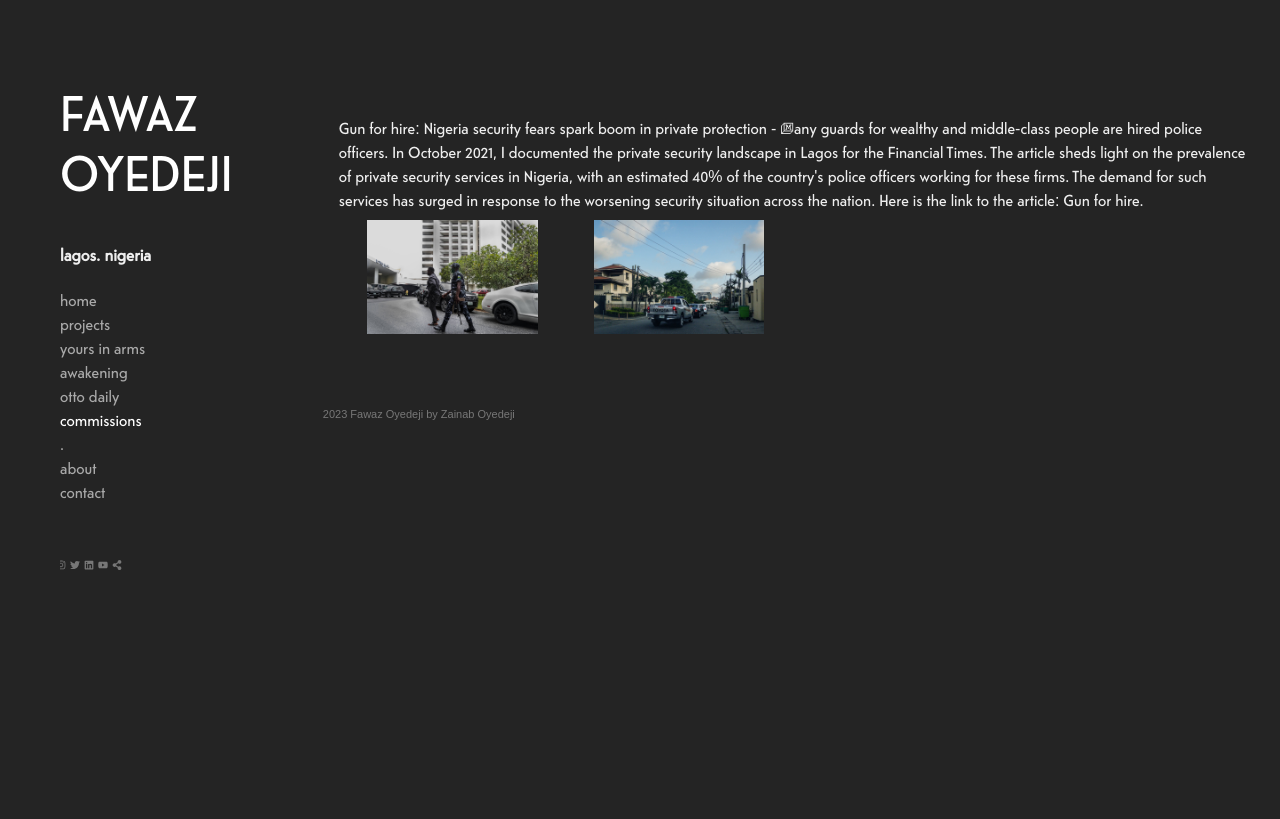
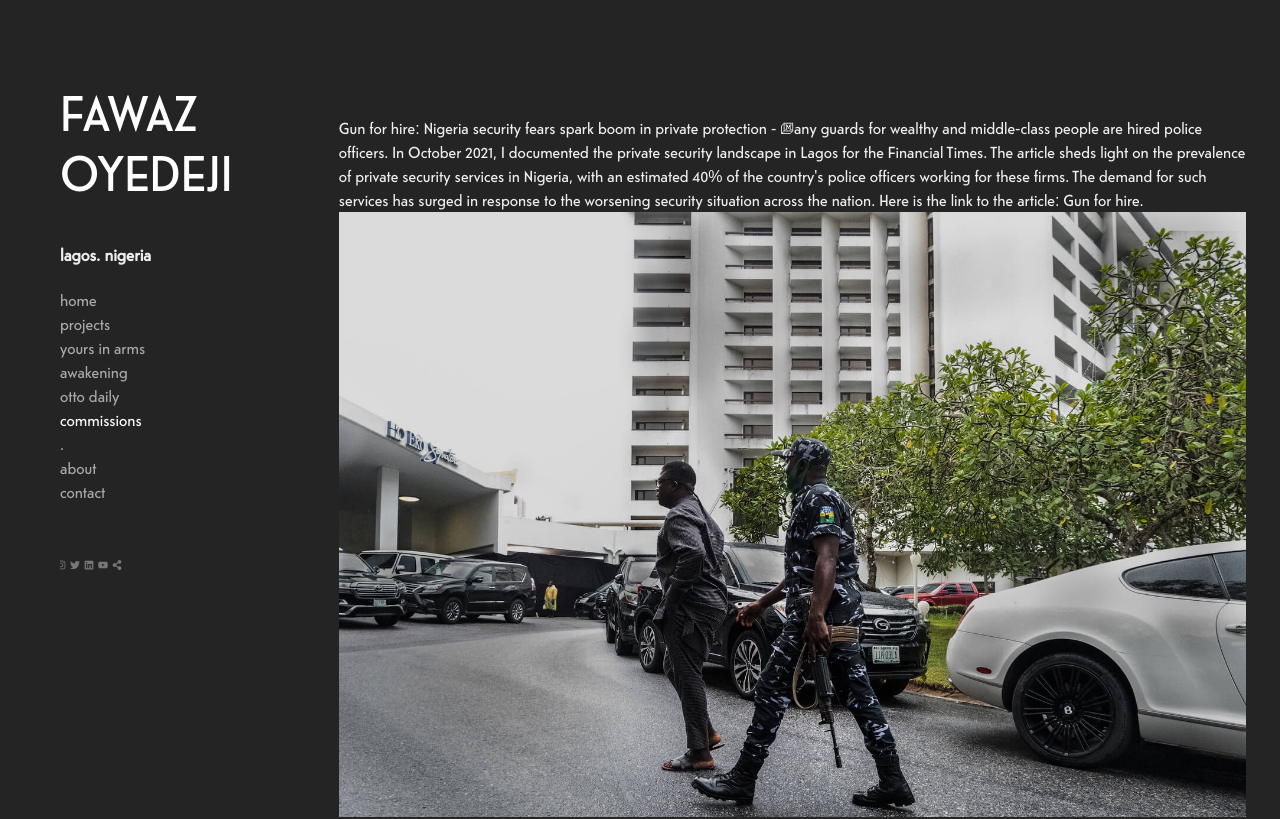
Before and after one commit to zainaboyedeji/fawazoyedeji, a React (Create React App) app: page /commissions/gun_for_hire in a window 1280 px wide. Shown: the top 819 px of the page. Built offline with nearby package versions, Linux system fonts and the light colour scheme.

Commit message:
adjusted images

```diff
--- a/src/pages/commisi/commissions_images/index.jsx
+++ b/src/pages/commisi/commissions_images/index.jsx
@@ -13,12 +13,13 @@ function CommissionsImages() {
     return (
         <div className="commissions_images">
             <MobileHead />
+
+            <div className="flex flex-wrap w-full commissionImage">
             <div>
                 {found.description}
             </div>
-            <div className="flex flex-wrap w-full commissionImage">
                 {found.items.map((page, index) => (
-                    <div className="w-1/4 h-auto pl-7 pr-7 mt-2 first">
+                    <div className="">
                         <div>
                         <LazyLoadImage src={page.src} alt="GF1" className="h-full" /> <p>{page.text}</p>
                         </div>
--- a/src/pages/projects/index.jsx
+++ b/src/pages/projects/index.jsx
@@ -12,7 +12,7 @@ function Projects() {
                 {projectsPage.map((page, index) => (
                     <div className="w-1/4 h-auto pl-7 pr-7 mt-2 first">
                         <Link to={`/projects/${page.id}`}>
-                        <LazyLoadImage src={page.src} alt="GF1" className="h-full" /> <p>{page.text}</p>
+                        <LazyLoadImage src={page.src} alt="GF1" /> <p>{page.text}</p>
                         </Link>
                     </div>
                 ))}
--- a/src/pages/projects/projects_details/index.jsx
+++ b/src/pages/projects/projects_details/index.jsx
@@ -12,12 +12,13 @@ function ProjectsDetails() {
     return (
         <div className="commissions_images">
            <MobileHead />
+            <div className="">
+
             <div>
                 {found?.description}
             </div>
-            <div className="flex flex-wrap w-full commissionImage">
                 {found?.items.map((page, index) => (
-                    <div className="w-1/4 h-auto pl-7 pr-7 mt-2 first">
+                    <div className="">
                         <div>
                         <LazyLoadImage src={page.src} alt="GF1" className="h-full" /> <p>{page.text}</p>
                         </div>
```
